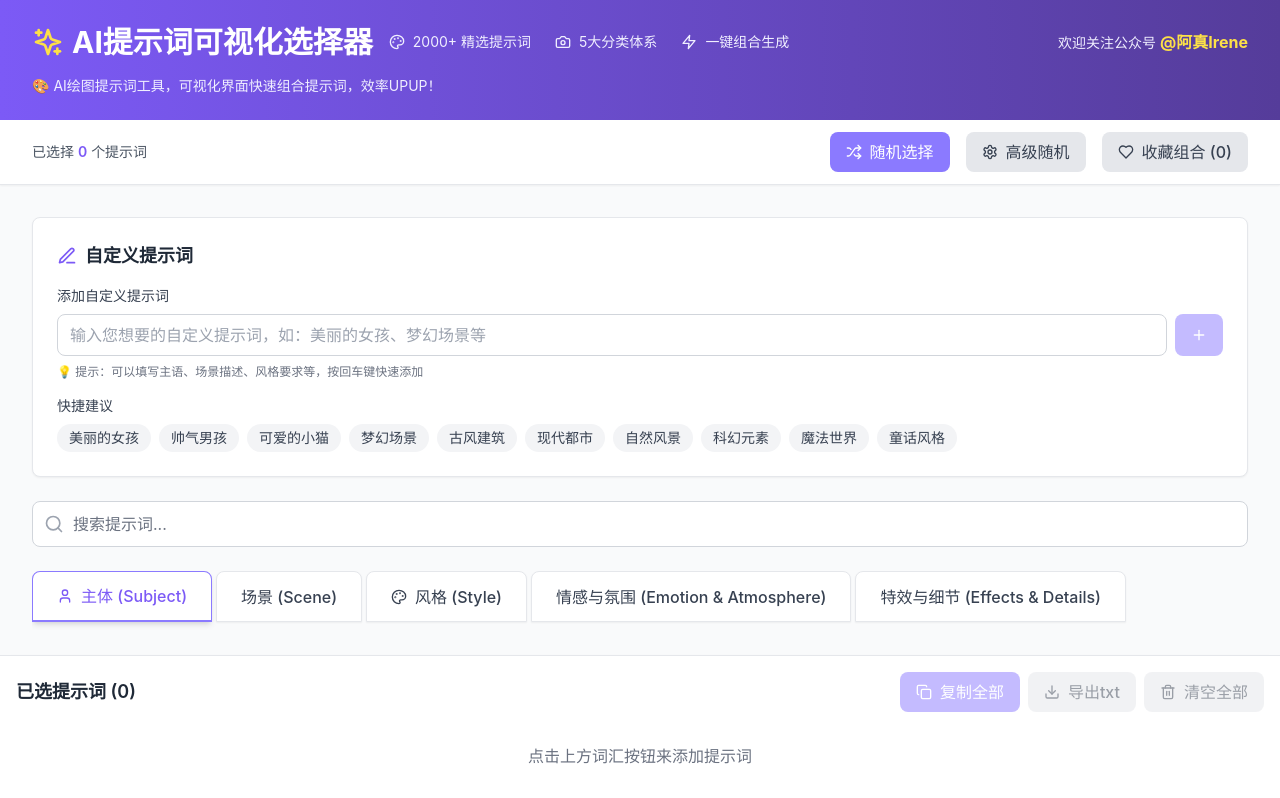
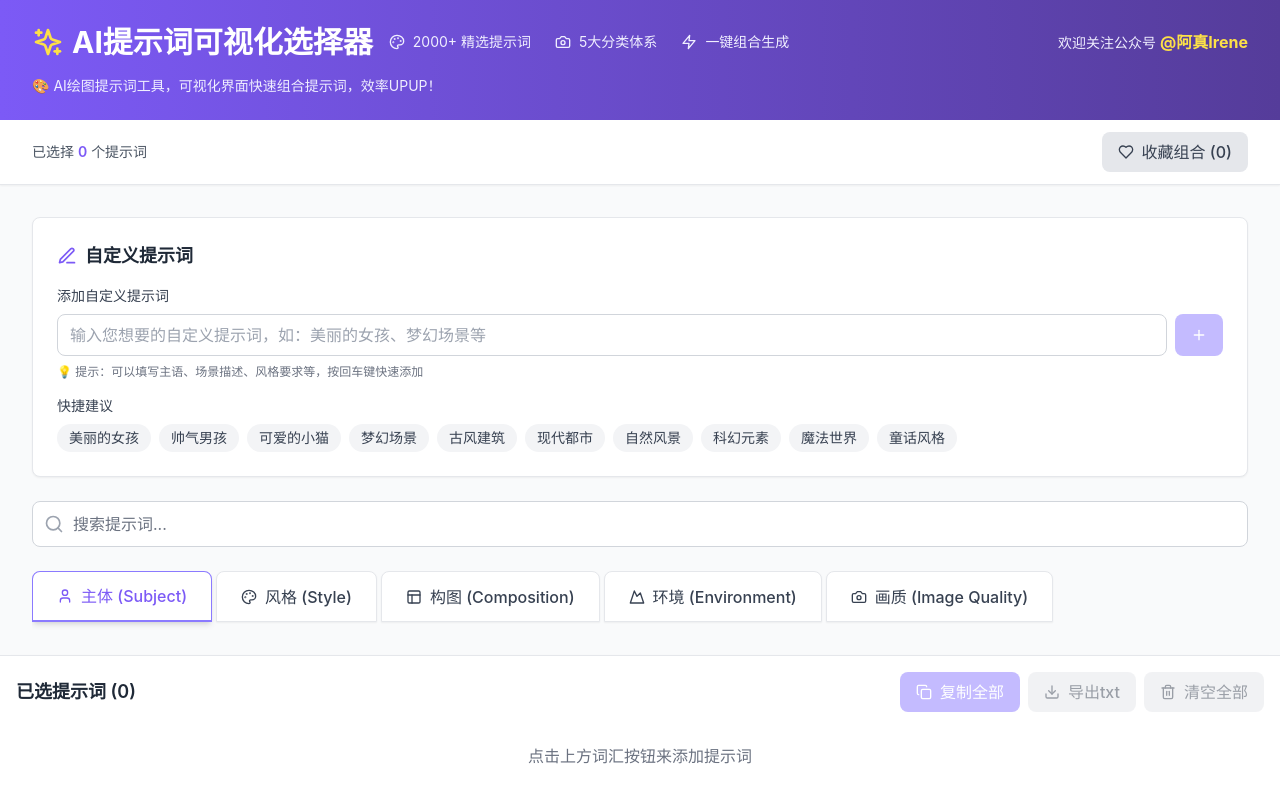
Before and after one commit to irenerachel/BeautyPrompt, a React (Vite) app: page / in a window 1280 px wide. Shown: the top 798 px of the page. Built offline with nearby package versions, Linux system fonts and the light colour scheme.

Commit message:
debug: 临时移除RandomPromptSelector - 测试是否是组件导致空白页面
- 注释掉RandomPromptSelector组件的导入和使用
- 注释掉handleRandomSelect函数
- 测试网站是否能正常加载，排除组件问题

```diff
--- a/src/App.tsx
+++ b/src/App.tsx
@@ -1,5 +1,5 @@
 import React, { useState, useMemo } from 'react';
-import { promptData } from './data/minimal-promptData';
+import { promptData } from './data/generated-promptData';
 import CategoryTab from './components/CategoryTab';
 import SubCategoryCard from './components/SubCategoryCard';
 import PromptBar from './components/PromptBar';
@@ -10,7 +10,7 @@ import FavoritesManager from './components/FavoritesManager';
 import Header from './components/Header';
 import QuickGuide from './components/QuickGuide';
 import CustomPromptInput from './components/CustomPromptInput';
-import RandomPromptSelector from './components/RandomPromptSelector';
+// import RandomPromptSelector from './components/RandomPromptSelector';
 
 const App: React.FC = () => {
   const [activeCategoryIndex, setActiveCategoryIndex] = useLocalStorage('activeCategoryIndex', 0);
@@ -85,23 +85,23 @@ const App: React.FC = () => {
     setCustomPrompts(prompts);
   };
 
-  const handleRandomSelect = (phrases: string[]) => {
-    // 分离自定义提示词和预设提示词
-    const allPresetPhrases = new Set<string>();
-    promptData.categories.forEach(category => {
-      category.subCategories.forEach(subCategory => {
-        subCategory.phrases.forEach(phrase => {
-          allPresetPhrases.add(phrase);
-        });
-      });
-    });
+  // const handleRandomSelect = (phrases: string[]) => {
+  //   // 分离自定义提示词和预设提示词
+  //   const allPresetPhrases = new Set<string>();
+  //   promptData.categories.forEach(category => {
+  //     category.subCategories.forEach(subCategory => {
+  //       subCategory.phrases.forEach(phrase => {
+  //         allPresetPhrases.add(phrase);
+  //       });
+  //     });
+  //   });
 
-    const customPrompts = phrases.filter(phrase => !allPresetPhrases.has(phrase));
-    const presetPhrases = phrases.filter(phrase => allPresetPhrases.has(phrase));
+  //   const customPrompts = phrases.filter(phrase => !allPresetPhrases.has(phrase));
+  //   const presetPhrases = phrases.filter(phrase => allPresetPhrases.has(phrase));
 
-    setCustomPrompts(customPrompts);
-    setSelectedPhrases(new Set(presetPhrases));
-  };
+  //   setCustomPrompts(customPrompts);
+  //   setSelectedPhrases(new Set(presetPhrases));
+  // };
 
   const handleCopyAll = () => {
     setShowCopySuccess(true);
@@ -153,10 +153,10 @@ const App: React.FC = () => {
               </div>
             )}
             <div className="flex items-center justify-center space-x-2">
-              <RandomPromptSelector
+              {/* <RandomPromptSelector
                 promptData={promptData}
                 onRandomSelect={handleRandomSelect}
-              />
+              /> */}
               <FavoritesManager
                 selectedPhrases={allPromptsArray}
                 onLoadFavorite={handleLoadFavorite}
@@ -177,10 +177,10 @@ const App: React.FC = () => {
               </span>
             </div>
             <div className="flex items-center space-x-4">
-              <RandomPromptSelector
+              {/* <RandomPromptSelector
                 promptData={promptData}
                 onRandomSelect={handleRandomSelect}
-              />
+              /> */}
               <FavoritesManager
                 selectedPhrases={allPromptsArray}
                 onLoadFavorite={handleLoadFavorite}
```
Also changed, not shown: 3 other files (tests, documents, lock files or other folders).
